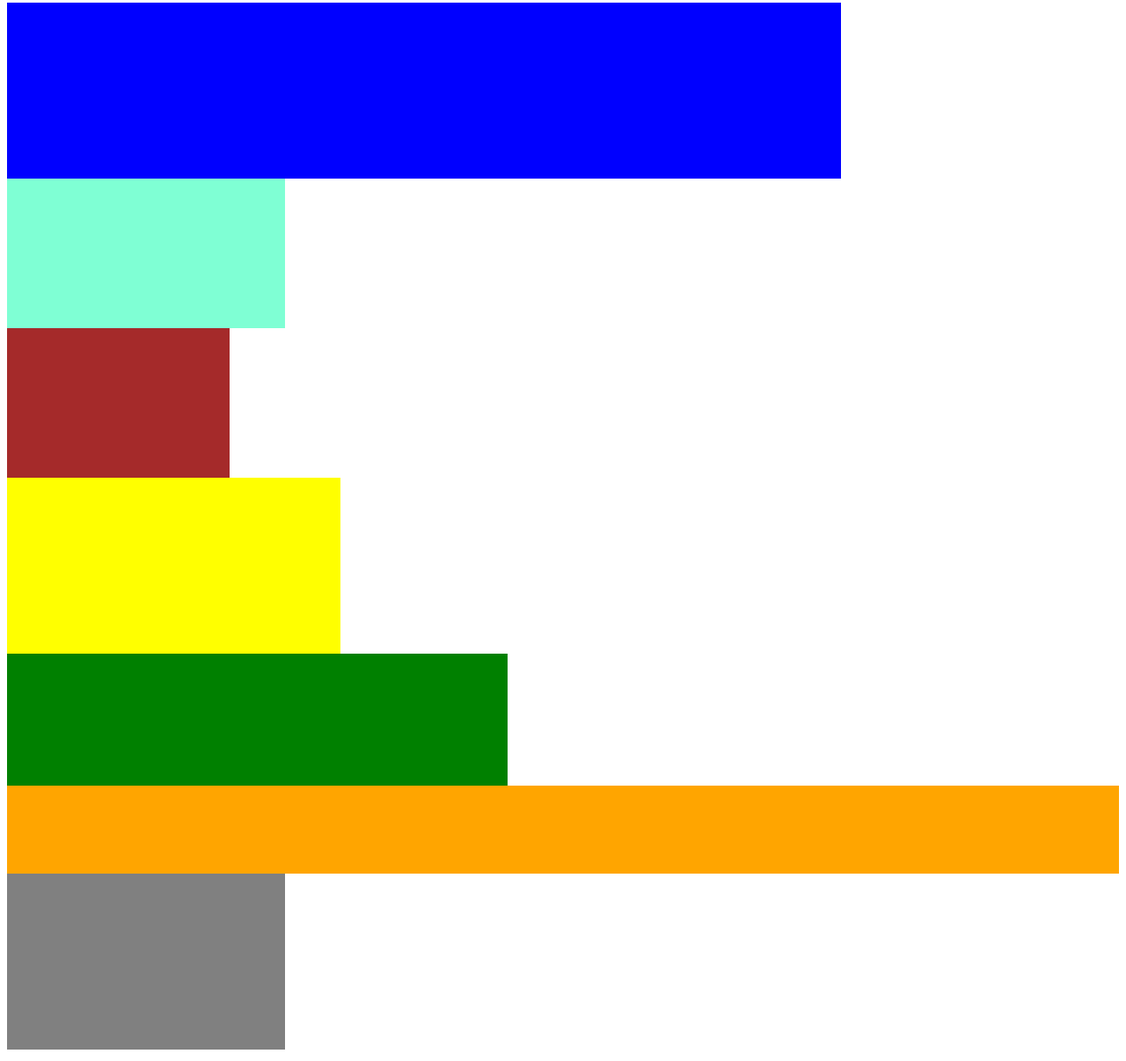
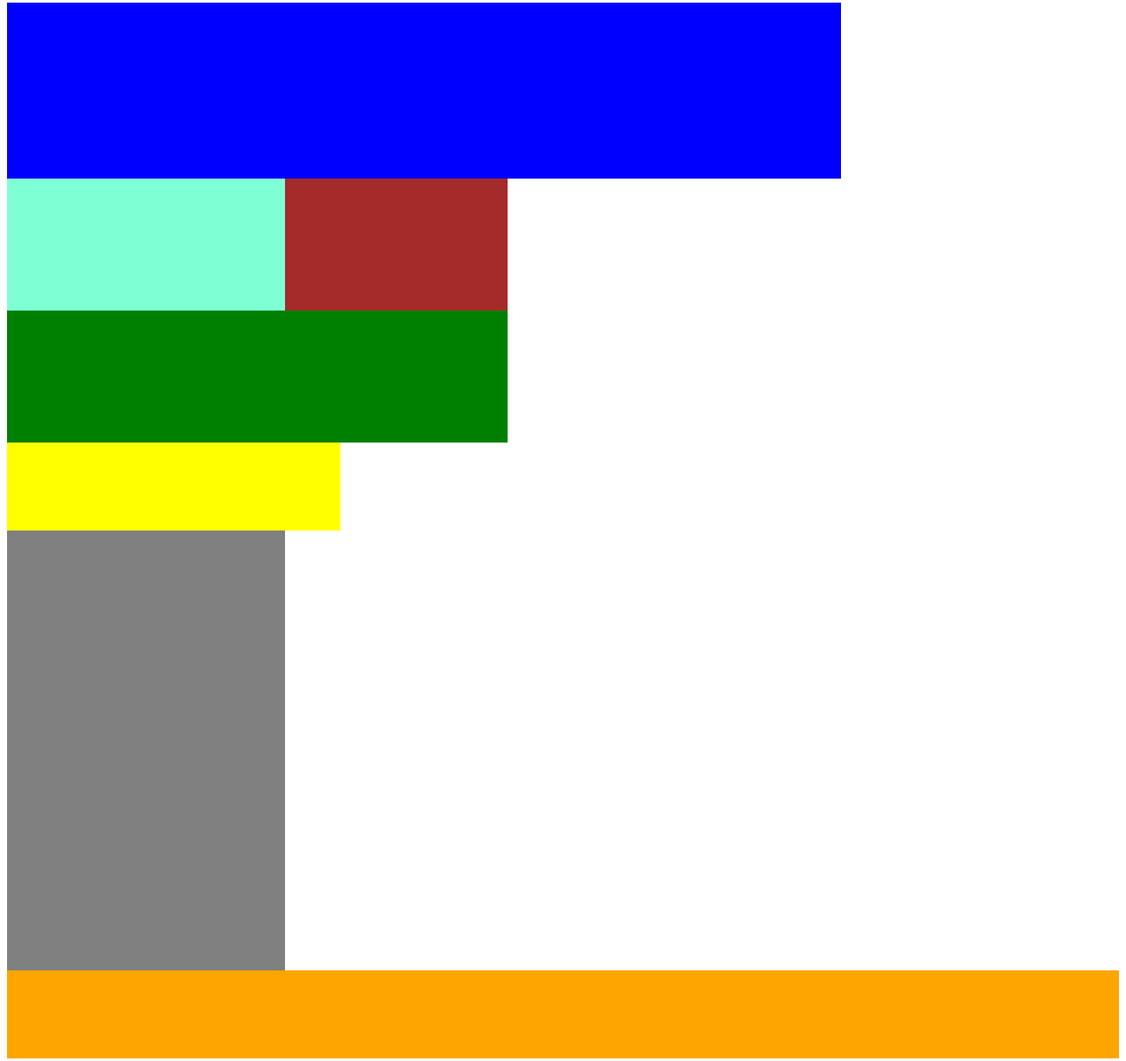
Before and after one commit to Dmytro0110/Lab10, a plain HTML site: page index2.html in a window 1280 px wide. Shown: the part 5-1211 px from the top of the page at 88% size. Drawn offline with Linux system fonts and the light colour scheme.

Commit message:
added file .

```diff
--- a/index2.html
+++ b/index2.html
@@ -4,18 +4,20 @@
     <meta charset="UTF-8">
     <meta http-equiv="X-UA-Compatible" content="IE=edge">
     <meta name="viewport" content="width=device-width, initial-scale=1.0">
-    <title>Onyshchenko_FLEX</title>
+    <title>Onyshchenko_FLOAT</title>
     <link rel="stylesheet" href="style2.css">
 </head>
 <body>
     <div class="wrapper">
-        <div class="item1">&nbsp;</div>
-        <div class="item2">&nbsp;</div>
-        <div class="item3">&nbsp;</div>
-        <div class="item4">&nbsp;</div>
-        <div class="item5">&nbsp;</div>
-        <div class="item6">&nbsp;</div>
-        <div class="item7">&nbsp;</div>
+        <div class="blue"></div>
+        <div class="div1">
+        <div class="brightblue"></div>
+        <div class="red"></div>
+        <div class="green"></div>
+        </div>
+        <div class="yellow"></div>
+        <div class="gray"></div>
+        <div class="orange"></div>
     </div>
 </body>
 </html>
--- a/style2.css
+++ b/style2.css
@@ -1,42 +1,52 @@
 .wrapper{
-    display: flex;
-    flex-direction: column;
-    flex-wrap:wrap;
+    display: block;
     height: fit-content;
+    width: 100%;
 }
-.item1{
+.blue{
     background-color: blue;
+    width: 75%;
     height: 200px;
-   width: 75%;
+    float: none;
 }
-.item7{
-    background-color: gray;
-    height: 200px;
+.brightblue{
+    background-color: aquamarine;
     width: 25%;
+    height: 150px;
+    float:left;
+}
+.red{
+    background-color: brown;
+    width: 20%;
+    height: 150px;
+    float: left;
+}
+.green{
+    background-color: green;
+    width: 45%;
+    height: 150px;
+    clear: both;
 
 }
-.item2{
-    background-color:aquamarine;
-    height: 170px;
+.div1{
+    width:100%;
+    float: left;
+}
+.yellow{
+    background-color:yellow;
+    width: 30%;
+    height: 400px;
+
+}
+.gray{
+    background-color: gray;
     width: 25%;
+    height: 500px;
+    float: left;
 }
-.item3{
-    background-color: brown;
-    height: 170px;
-    width: 20%;
+.orange{
+    background-color: orange;
+    width: 100%;
+    height: 100px;
+    clear: both;
 }
-.item4{
-    background-color:yellow ;
-    height: 200px;
-    width: 30%;
-}
-.item5{
-    background-color: green;
-    height: 150px;
-    width: 45%;
-}
-.item6{
-    background-color: orange;
-    height: 100px;
-    width: 100%;
-}
--- /dev/null
+++ b/style3.css
@@ -0,0 +1,55 @@
+.wrapper{
+    display: flex;
+    flex-direction: row;
+    height: fit-content;
+    width: 100%;
+    gap: 3px;
+    flex-wrap: wrap;
+
+}
+.flex1{
+    width: 100%;
+    display: flex;
+    flex-direction: row;
+    gap:3px;
+    height: fit-content;
+}
+.flex-div1{
+    background-color: blue;
+    width: 70%;
+    height: 200px;
+
+}
+.flex-div2{
+    background-color:aquamarine;
+    width: 25%;
+    height: 150px;
+
+
+}
+.flex-div3{
+    background-color: brown;
+    width: 20%;
+    height: 150px;
+}
+.flex2{
+    width: 100%;
+    display: flex;
+    flex-direction: row;
+    gap: 3px;
+    height: fit-content;
+}
+.div4{
+    background-color: green;
+    width: 45%;
+    height: 150px;
+}
+.div5{
+    background-color: yellow;
+}
+.div6{
+    background-color: gray;
+}
+.giv7{
+    background-color: orange;
+}
```
Also changed, not shown: index3.html (added, +25 -0 lines).
